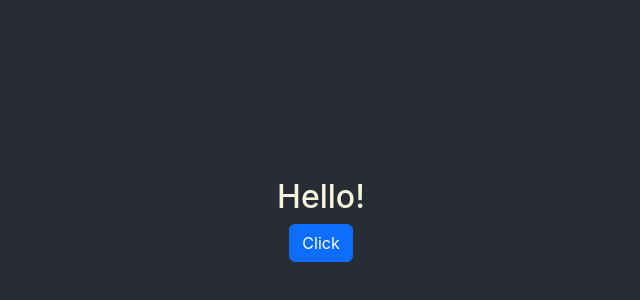
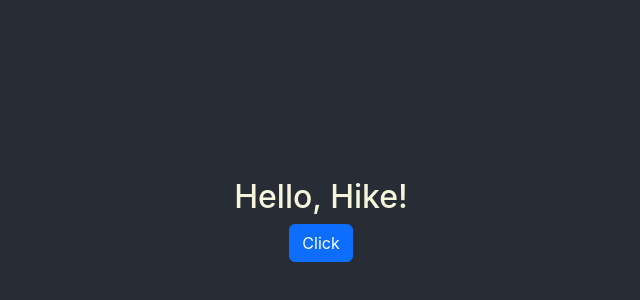
Before and after one commit to lnkz80/emplReact, a React (Create React App) app: page / in a window 1280 px wide. Shown: the part 122-422 px from the top of the page, without its empty margins (319-959 px from the left). Built offline with nearby package versions, Linux system fonts and the light colour scheme.

Commit message:
Scnd push

```diff
--- a/src/App.js
+++ b/src/App.js
@@ -1,12 +1,11 @@
-import logo from './logo.svg';
 import './App.css';
 
-const AppHeader = (usr) => <h2 className="appHeader">Hello!</h2>;
+const AppHeader = ({ uname }) => <h2 className='appHeader'>Hello, {uname}!</h2>;
 
 function App() {
   return (
     <div className='App'>
-      <AppHeader usr='Hike' />
+      <AppHeader uname='Hike' />
       <button className='btn btn-primary'>Click</button>
     </div>
   );
```
